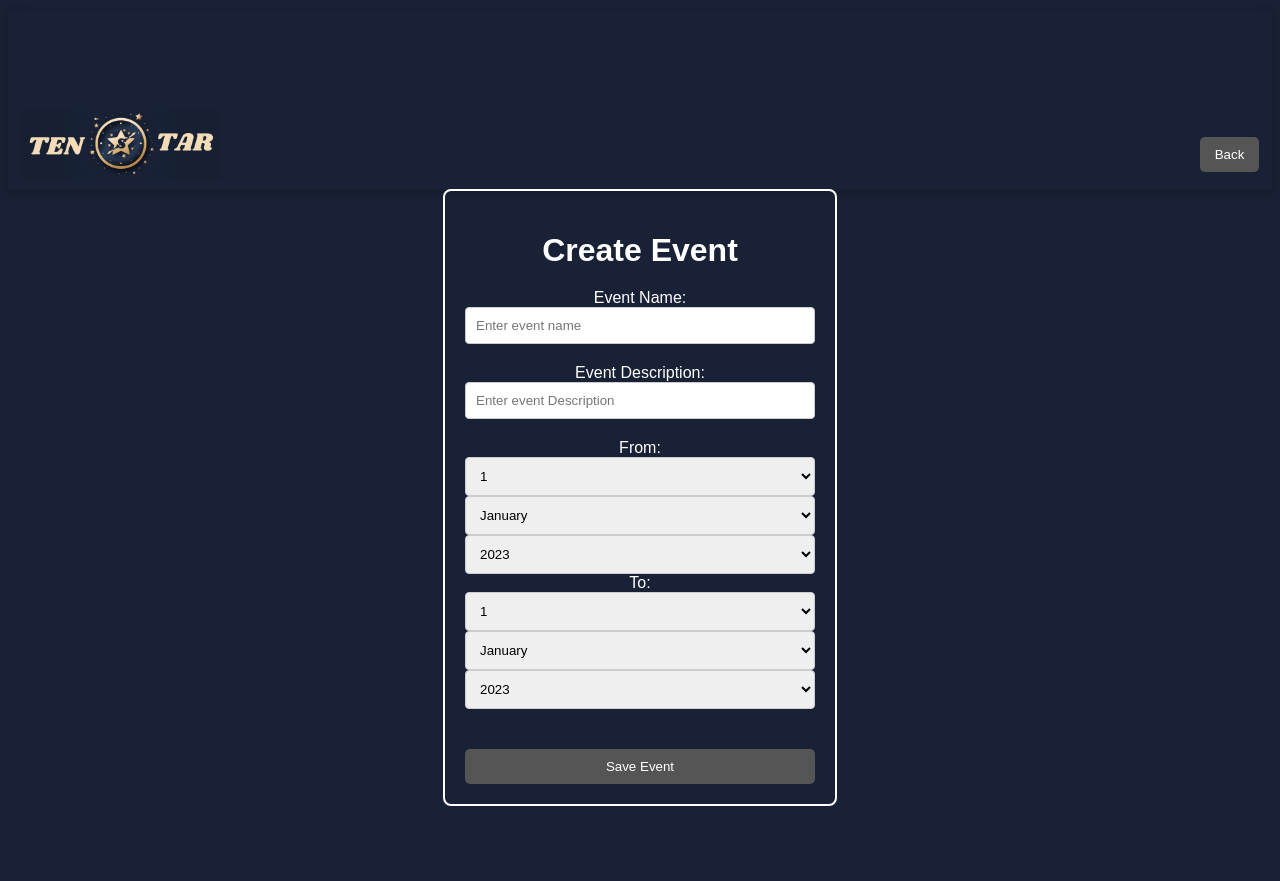
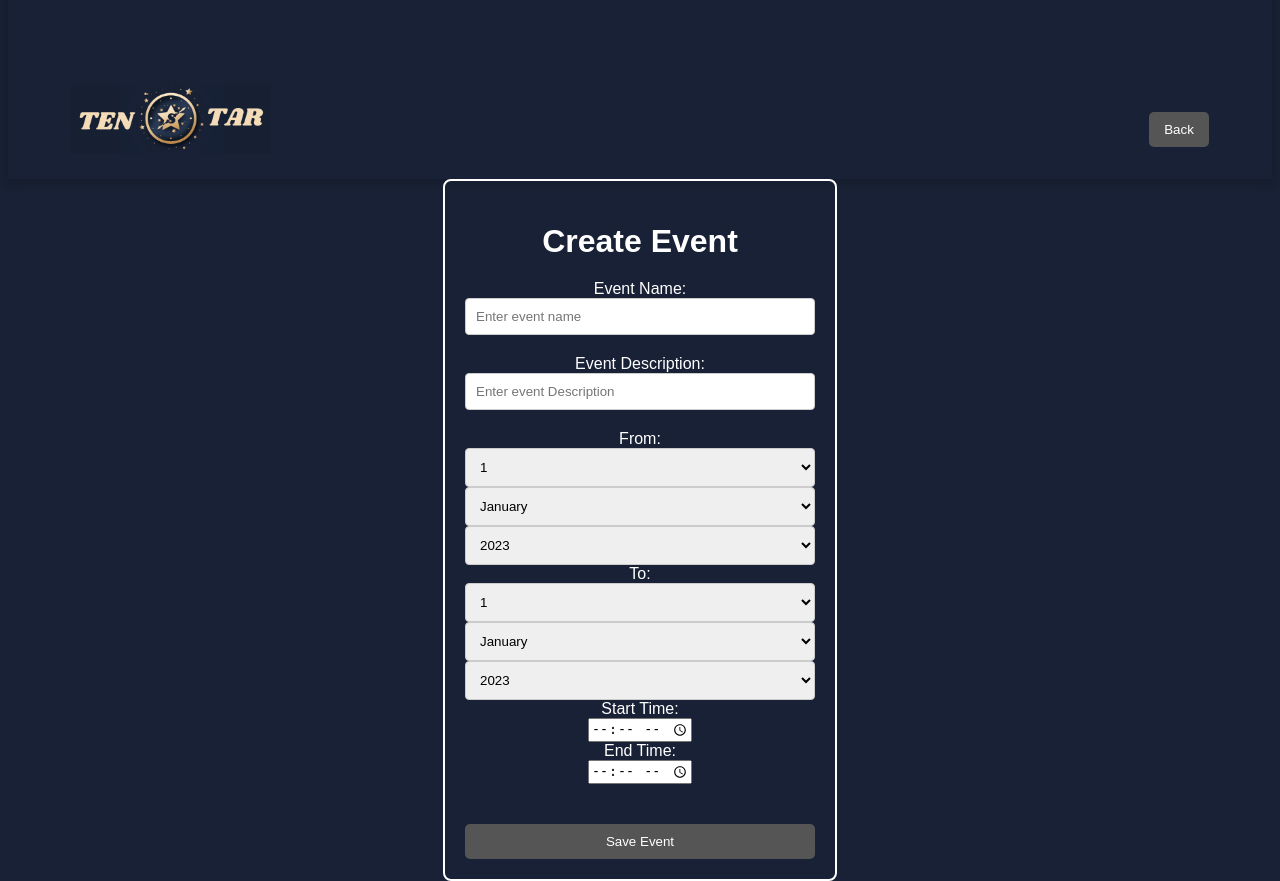
Before and after one commit to stevenjknaack/team-scheduler, a Flask app: page /create-event in a window 1280 px wide. Before the commit the page ends 806 px from the top, so only its background shows below. Run offline with Flask 3, Linux system fonts and the light colour scheme; the visitor is signed in with stand-in values (Sample User, id 1); parts of the project's set-up code (start-up, migrations or seed data) failed here and were passed over.

Commit message:
fixed the logo, oops

```diff
--- a/backend/blueprints/events.py
+++ b/backend/blueprints/events.py
@@ -39,12 +39,13 @@ def create_event_request() -> Response :
     end_day: int = request.form.get('end_day')
     end_month: str = request.form.get('end_month')
     end_year: int = request.form.get('end_year')
-
+    start_time = request.form.get('start_time')
+    end_time = request.form.get('end_time')
     # Combine the date components into a single string. Will eventually add time customization
     start_date = f"{start_year}-{start_month}-{start_day}"
     end_date = f"{end_year}-{end_month}-{end_day}"
-    start_time = "9:00:00"
-    end_time = "21:00:00"
+    #start_time = "9:00:00"
+    #end_time = "21:00:00"
 
     # Retrieve user's email
     user_email: str = session.get('email')
--- a/static/styles/create_event.css
+++ b/static/styles/create_event.css
@@ -14,7 +14,7 @@ body {
   display: flex;
   justify-content: space-between;
   align-items: center;
-  padding: 100px 1% 10px;
+  padding: 150px 5% 25px;
   background-color: #182135;
   box-shadow: 0px 3px 10px rgba(0, 0, 0, 0.2);
 }
--- a/templates/create_event.html
+++ b/templates/create_event.html
@@ -144,6 +144,15 @@
                         <option value="2024">2024</option>
                         <!-- Add more year options as needed -->
                     </select>
+                    <label for="avail-start" class="start-time-label">Start Time:</label>
+                    <input id="start_time", name="start_time" type="time" id="avail-start" name="avail-start" required />
+                    <label for="avail-end" class="end-time-label">End Time:</label>
+                    <input id="end_time", name="end_time" type="time" id="avail-end" name="avail-end" required />
+
+
+
+
+
                 </div>
                 <div class="navbar-right">
                     <button type="submit" id="save" class="btn btn-danger">Save Event</button>
```
